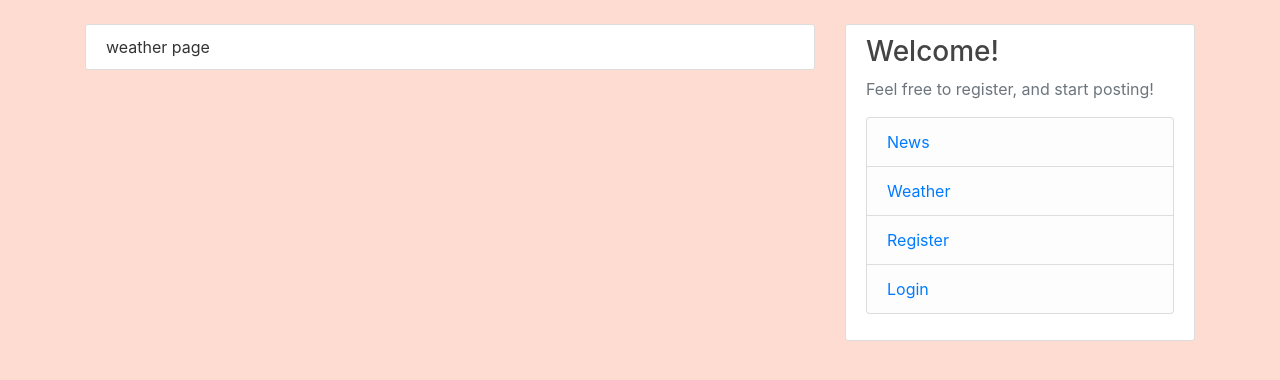
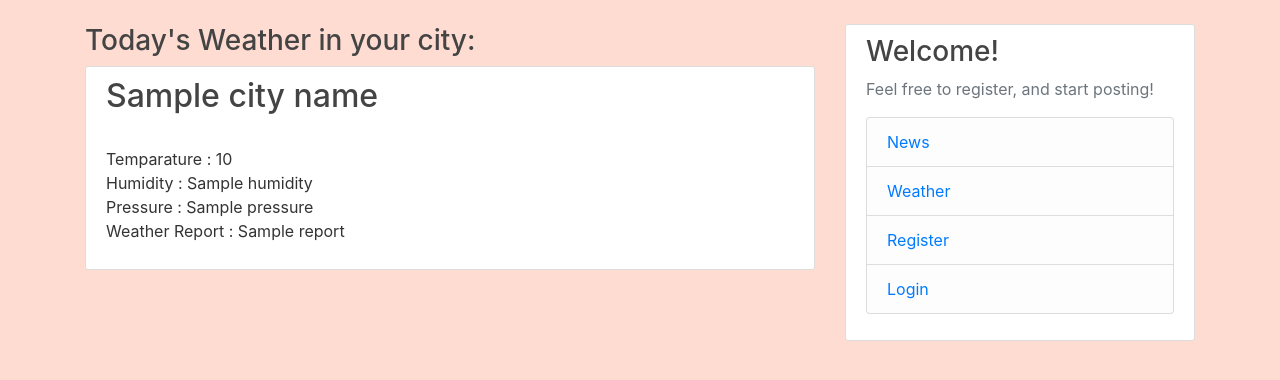
Before and after one commit to realnihal/buzzby.ml-A-Social-Media-site, a Flask app: template flaskblog/templates/weather.html in a window 1280 px wide. Shown: the part 56-436 px from the top of the page. Run offline with Flask 2, Linux system fonts and the light colour scheme; the template is opened without the code that fills it: most values are stand-ins (such as "Sample title", 1, 10 or a date in 2020); parts of the project's set-up code (start-up, migrations or seed data) failed here and were passed over; some libraries are stand-ins or nearby versions.

Commit message:
weather page

```diff
--- a/flaskblog/templates/weather.html
+++ b/flaskblog/templates/weather.html
@@ -1,6 +1,14 @@
 {% extends "layout.html" %}
 {% block content %}
+<h3>Today's Weather in your city:</h3>
 <div class='content-section'>
-    weather page
+<div>
+    <h2 class="article-title">{{ city_name }}</h2>
+    <p class="article-content">
+        Temparature : {{ temperature }}
+        Humidity : {{ humidity }}
+        Pressure : {{ pressure }}
+        Weather Report : {{ report }}
+    </p></div>
 </div>
 {% endblock content %}
```
Also changed, not shown: flaskblog/main/forms.py (added, +8 -0 lines), flaskblog/main/routes.py (+20 -2 lines).
